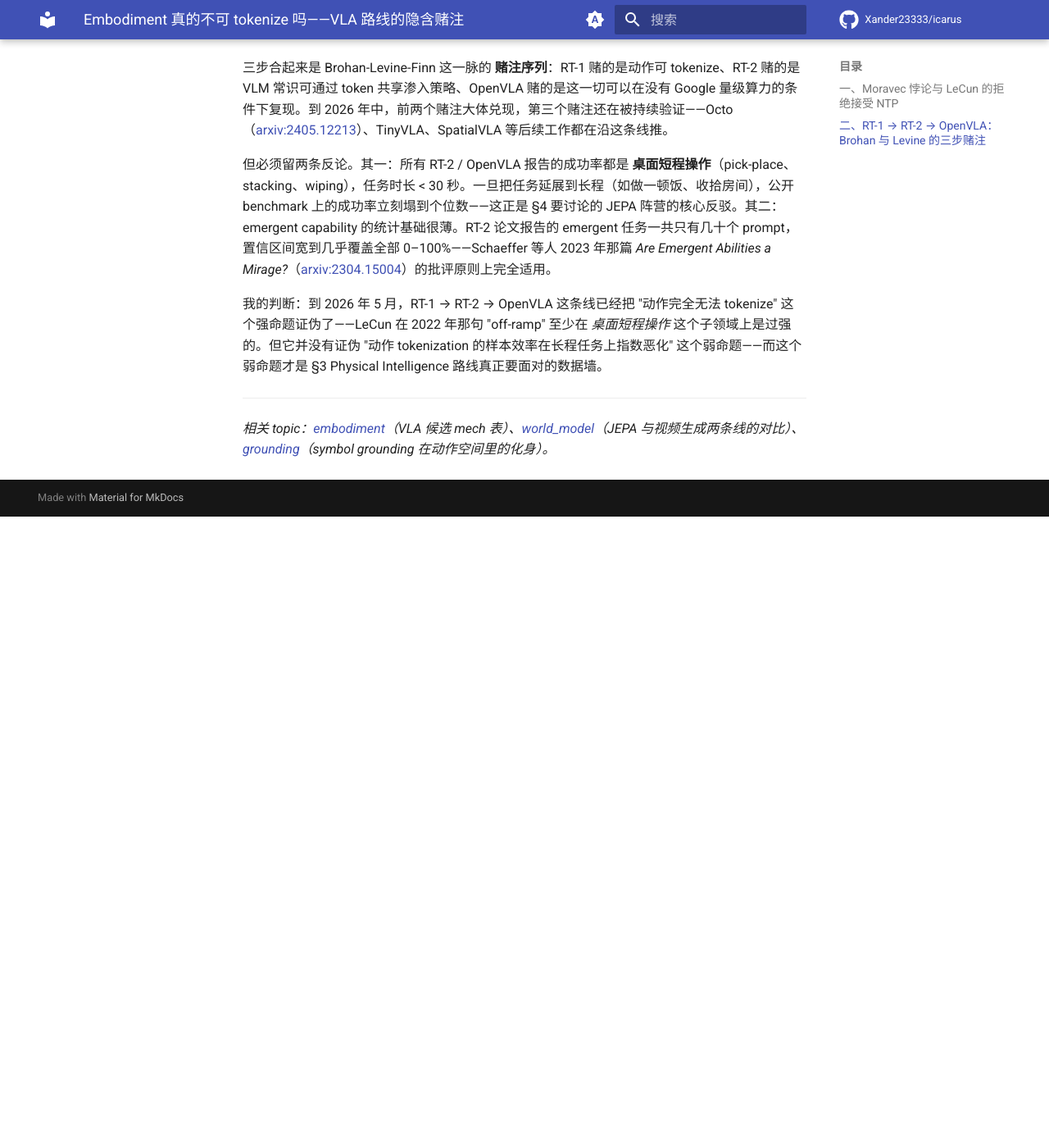
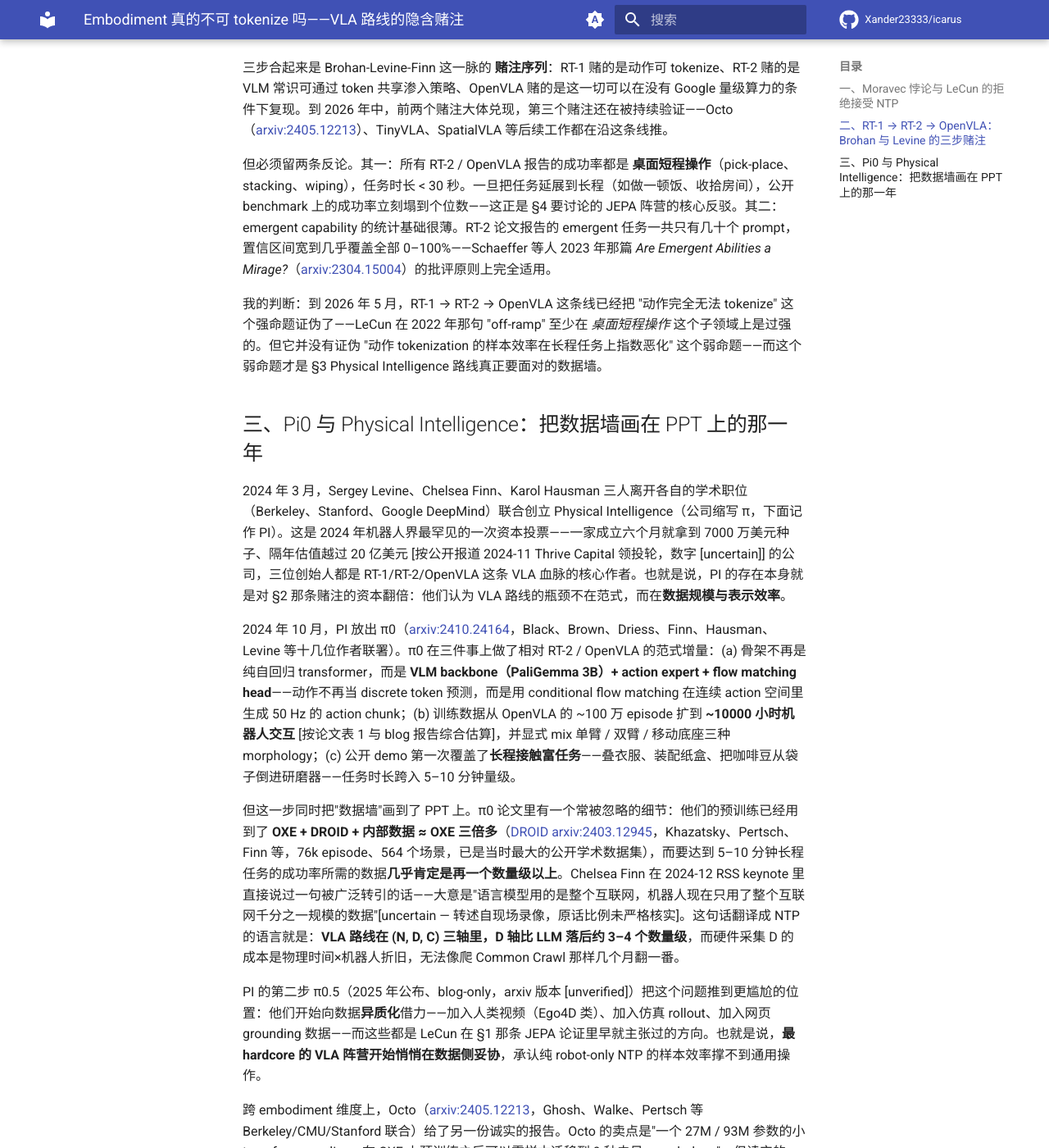
Before and after one commit to Xander23333/icarus, an MkDocs documentation site: the page built from wiki/ntp/samples/N5-embodiment-and-vla-bet.md, in a window 1280 px wide and 1400 px high, scrolled down 2266 px. Shown: the whole window at 82% size. Built offline with MkDocs 1.6.1 and Material for MkDocs 9.7.7, drawn with Linux system fonts in a browser that asks for light colours; comment, search, counter and statistics services are not loaded; before the commit the page ends 2896 px from its top, so only the background shows below that; some of the changed text lies outside the part shown.

Commit message:
[NTP-Deepen] 2026-05-27 09:30 UTC N5 §3 Pi0/PI 数据墙 (+3.2k字)

```diff
--- a/wiki/ntp/samples/N5-embodiment-and-vla-bet.md
+++ b/wiki/ntp/samples/N5-embodiment-and-vla-bet.md
@@ -32,7 +32,21 @@
 
 我的判断：到 2026 年 5 月，RT-1 → RT-2 → OpenVLA 这条线已经把 "动作完全无法 tokenize" 这个强命题证伪了——LeCun 在 2022 年那句 "off-ramp" 至少在 *桌面短程操作* 这个子领域上是过强的。但它并没有证伪 "动作 tokenization 的样本效率在长程任务上指数恶化" 这个弱命题——而这个弱命题才是 §3 Physical Intelligence 路线真正要面对的数据墙。
 
-<!-- TODO §3 Pi0 [arxiv:2410.24164 unverified ID] 与 Physical Intelligence 的数据墙赌注；Octo [arxiv:2405.12213] 跨 embodiment generalization 的实际限度 -->
+## 三、Pi0 与 Physical Intelligence：把数据墙画在 PPT 上的那一年
+
+2024 年 3 月，Sergey Levine、Chelsea Finn、Karol Hausman 三人离开各自的学术职位（Berkeley、Stanford、Google DeepMind）联合创立 Physical Intelligence（公司缩写 π，下面记作 PI）。这是 2024 年机器人界最罕见的一次资本投票——一家成立六个月就拿到 7000 万美元种子、隔年估值越过 20 亿美元 [按公开报道 2024-11 Thrive Capital 领投轮，数字 [uncertain]] 的公司，三位创始人都是 RT-1/RT-2/OpenVLA 这条 VLA 血脉的核心作者。也就是说，PI 的存在本身就是对 §2 那条赌注的资本翻倍：他们认为 VLA 路线的瓶颈不在范式，而在**数据规模与表示效率**。
+
+2024 年 10 月，PI 放出 π0（[arxiv:2410.24164](https://arxiv.org/abs/2410.24164)，Black、Brown、Driess、Finn、Hausman、Levine 等十几位作者联署）。π0 在三件事上做了相对 RT-2 / OpenVLA 的范式增量：(a) 骨架不再是纯自回归 transformer，而是 **VLM backbone（PaliGemma 3B）+ action expert + flow matching head**——动作不再当 discrete token 预测，而是用 conditional flow matching 在连续 action 空间里生成 50 Hz 的 action chunk；(b) 训练数据从 OpenVLA 的 ~100 万 episode 扩到 **~10000 小时机器人交互** [按论文表 1 与 blog 报告综合估算]，并显式 mix 单臂 / 双臂 / 移动底座三种 morphology；(c) 公开 demo 第一次覆盖了**长程接触富任务**——叠衣服、装配纸盒、把咖啡豆从袋子倒进研磨器——任务时长跨入 5–10 分钟量级。
+
+但这一步同时把"数据墙"画到了 PPT 上。π0 论文里有一个常被忽略的细节：他们的预训练已经用到了 **OXE + DROID + 内部数据 ≈ OXE 三倍多**（[DROID arxiv:2403.12945](https://arxiv.org/abs/2403.12945)，Khazatsky、Pertsch、Finn 等，76k episode、564 个场景，已是当时最大的公开学术数据集），而要达到 5–10 分钟长程任务的成功率所需的数据**几乎肯定是再一个数量级以上**。Chelsea Finn 在 2024-12 RSS keynote 里直接说过一句被广泛转引的话——大意是"语言模型用的是整个互联网，机器人现在只用了整个互联网千分之一规模的数据"[uncertain — 转述自现场录像，原话比例未严格核实]。这句话翻译成 NTP 的语言就是：**VLA 路线在 (N, D, C) 三轴里，D 轴比 LLM 落后约 3–4 个数量级**，而硬件采集 D 的成本是物理时间×机器人折旧，无法像爬 Common Crawl 那样几个月翻一番。
+
+PI 的第二步 π0.5（2025 年公布、blog-only，arxiv 版本 [unverified]）把这个问题推到更尴尬的位置：他们开始向数据**异质化**借力——加入人类视频（Ego4D 类）、加入仿真 rollout、加入网页 grounding 数据——而这些都是 LeCun 在 §1 那条 JEPA 论证里早就主张过的方向。也就是说，**最 hardcore 的 VLA 阵营开始悄悄在数据侧妥协**，承认纯 robot-only NTP 的样本效率撑不到通用操作。
+
+跨 embodiment 维度上，Octo（[arxiv:2405.12213](https://arxiv.org/abs/2405.12213)，Ghosh、Walke、Pertsch 等 Berkeley/CMU/Stanford 联合）给了另一份诚实的报告。Octo 的卖点是"一个 27M / 93M 参数的小 transformer policy，在 OXE 上预训练之后可以零样本迁移到 9 种未见 morphology"。但读它的 Table 3 会看到：**zero-shot 成功率均值 < 30%**，必须再做 ≥100 条目标本体演示的 fine-tune 才能爬到 60–80%。换句话说，VLA 路线的 "cross-embodiment generalization" 在 2024–2025 阶段是**带星号的**——预训练学到的是通用视觉-语言-动作映射的*骨架*，本体特异的动力学和接触模式仍然要在线收集。这和 LLM 在新语言上几乎零样本工作的形状是不一样的。
+
+我对 §3 这条线的判断：到 2026 年 5 月，VLA 阵营自己已经在用工程动作（flow matching 替自回归、异质数据补 robot-only、本体特异 fine-tune）默认承认了**弱命题——动作 tokenization 的样本效率在长程接触富任务上确实指数恶化**。LeCun 的强命题已经被 §2 证伪，但他的弱命题正在被 PI 自己的路线图悄悄证实——只不过 PI 选择**用更多的钱去喂这堵墙**而不是换范式。哪一种是对的，要看 2027–2028 年 π0 系列在真实部署里的成功率曲线是接近 LLM-style log-linear scaling 还是更接近 saturation。两种结果都和 NTP 的命运直接挂钩——前者意味着 NTP 范式真的吞下了身体，后者意味着 Moravec 悖论以"数据-成本"的新形式回归。
+
+<!-- TODO §3 Pi0 [arxiv:2410.24164 unverified ID] 与 Physical Intelligence 的数据墙赌注；Octo [arxiv:2405.12213] 跨 embodiment generalization 的实际限度 [已并入正文 2026-05-27] -->
 <!-- TODO §4 V-JEPA / I-JEPA 的下游迁移战绩；为什么 LeCun 团队 2024 年开始接受 latent diffusion 而非纯 JEPA -->
 <!-- TODO §5 Hierarchical tokenization：RVQ、FAST tokenizer (Pi0)、latent action codebook，是不是把 NTP 与 JEPA 缝起来的中间方案 -->
 <!-- TODO §6 尾声：这场赌局 2027 年才有真数据，但 2026 年的中间判断是什么 -->
```
Also changed, not shown: wiki/ntp/samples/README.md (+1 -1 lines), 1 other file.
